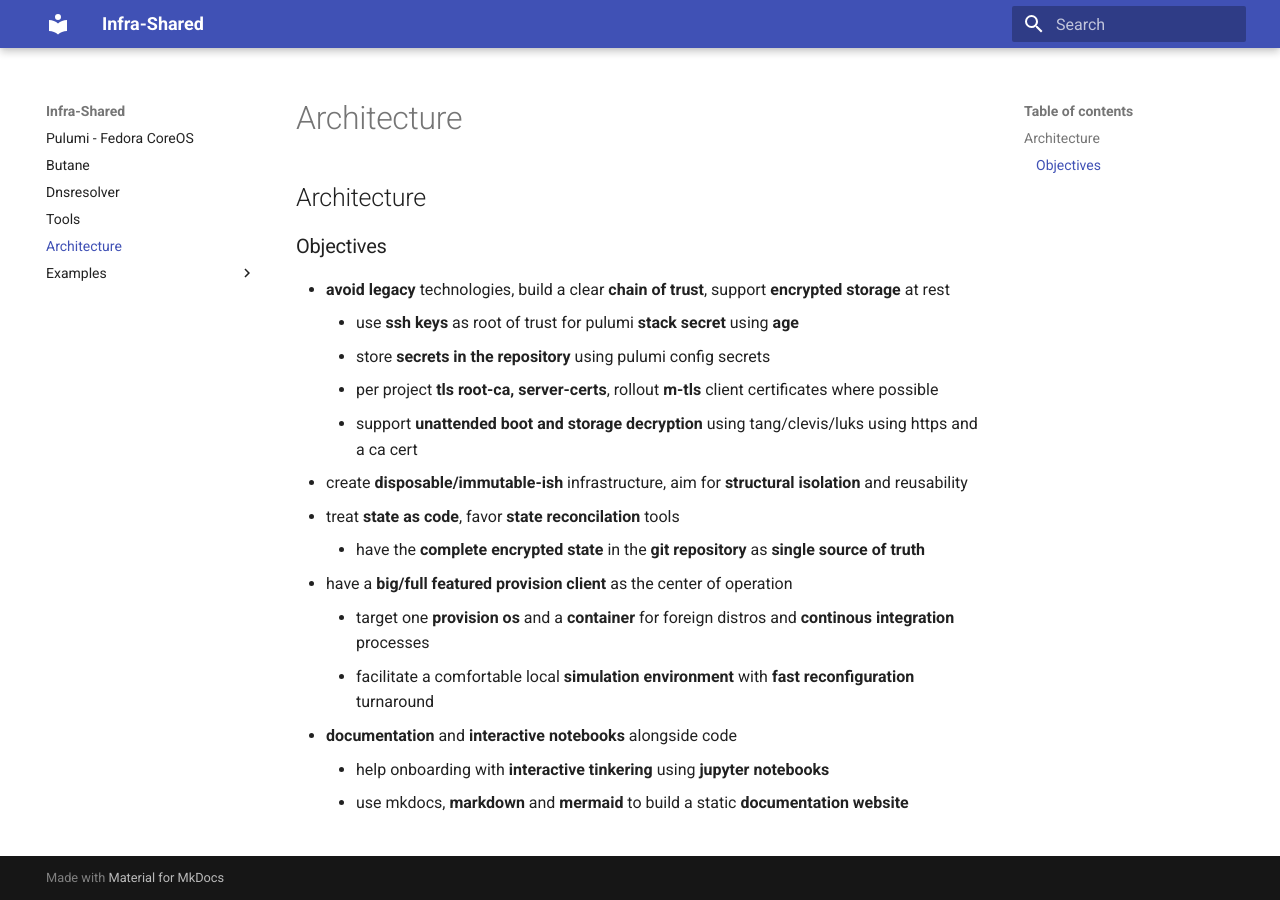
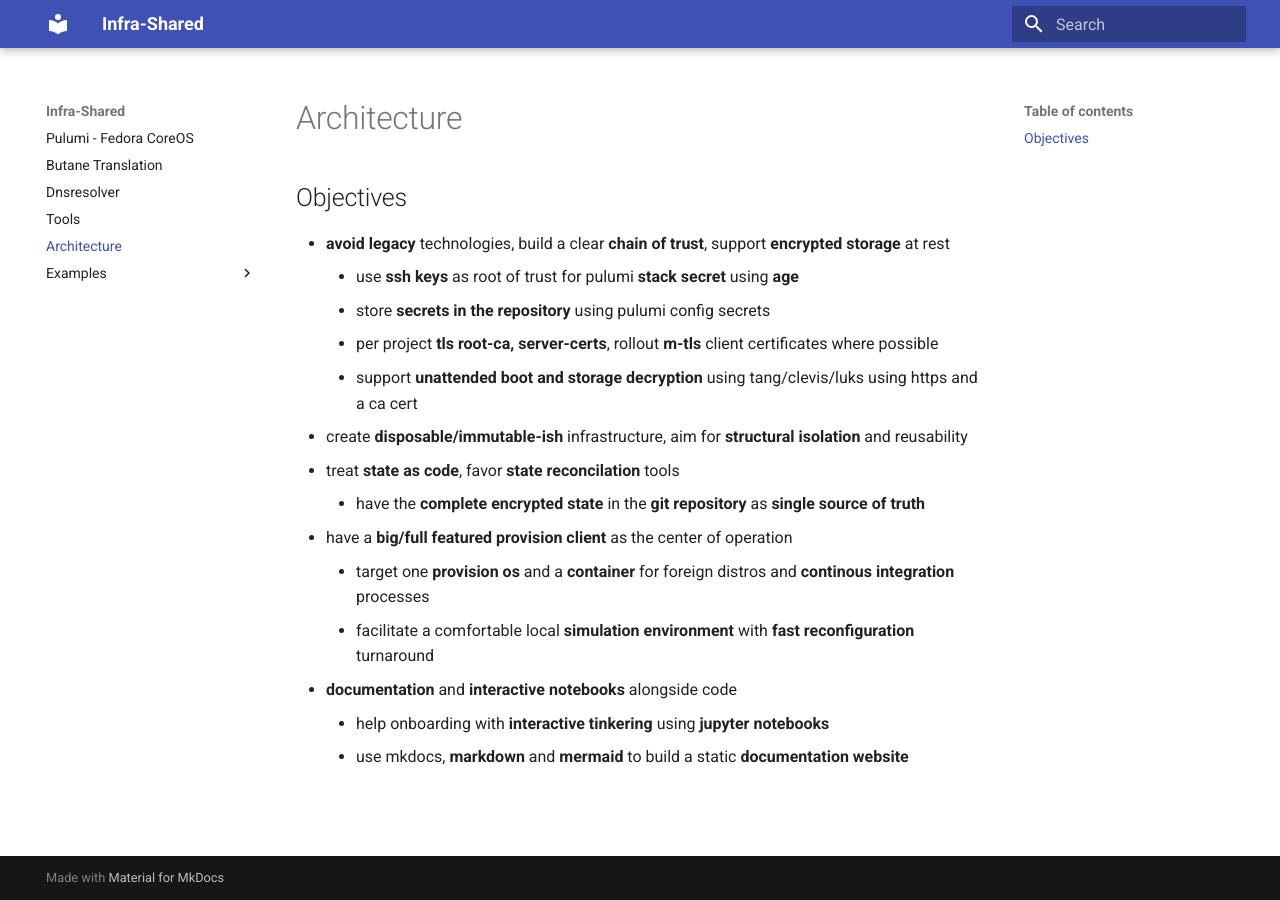
Before and after one commit to wuxxin/infra-shared, an MkDocs documentation site: the page built from docs/architecture.md, in a window 1280 px wide. Built offline with MkDocs 1.6.1 and Material for MkDocs 9.7.7, drawn with Linux system fonts in a browser that asks for light colours.

Commit message:
update docs

```diff
--- a/docs/architecture.md
+++ b/docs/architecture.md
@@ -1,6 +1,5 @@
-## Architecture
-
-### Objectives
+# Architecture
+## Objectives
 
 - **avoid legacy** technologies, build a clear **chain of trust**, support **encrypted storage** at rest
     - use **ssh keys** as root of trust for pulumi **stack secret** using **age**
```
Also changed, not shown: docs/butane.md (+1 -1 lines), docs/dnsresolver.md (+1 -1 lines), docs/fcos.md (+1 -1 lines).
